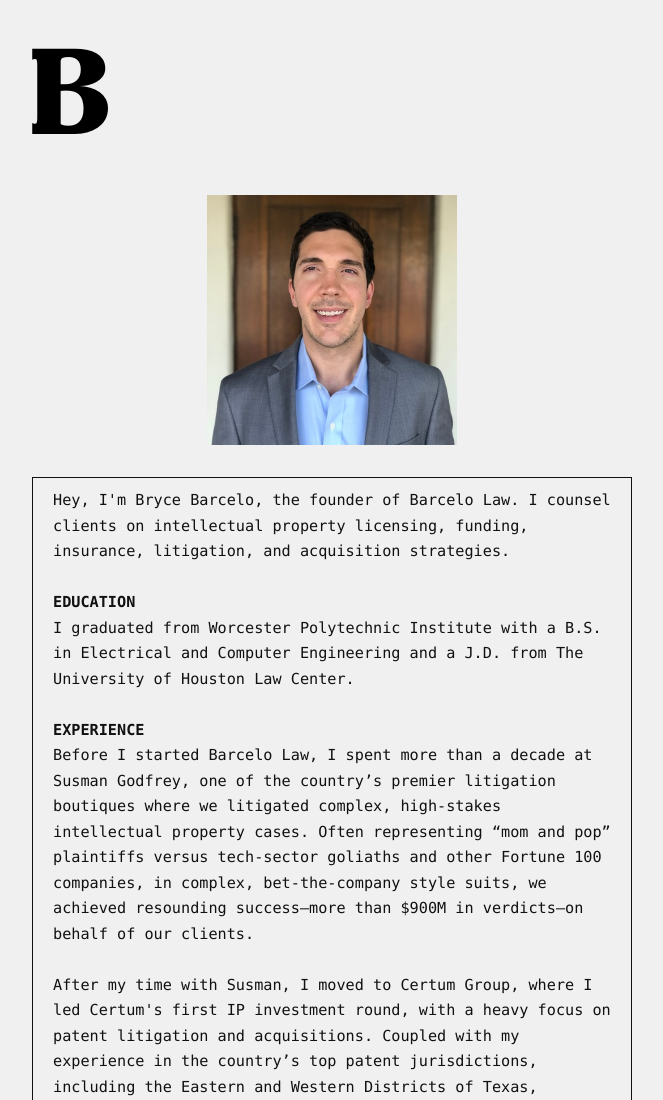
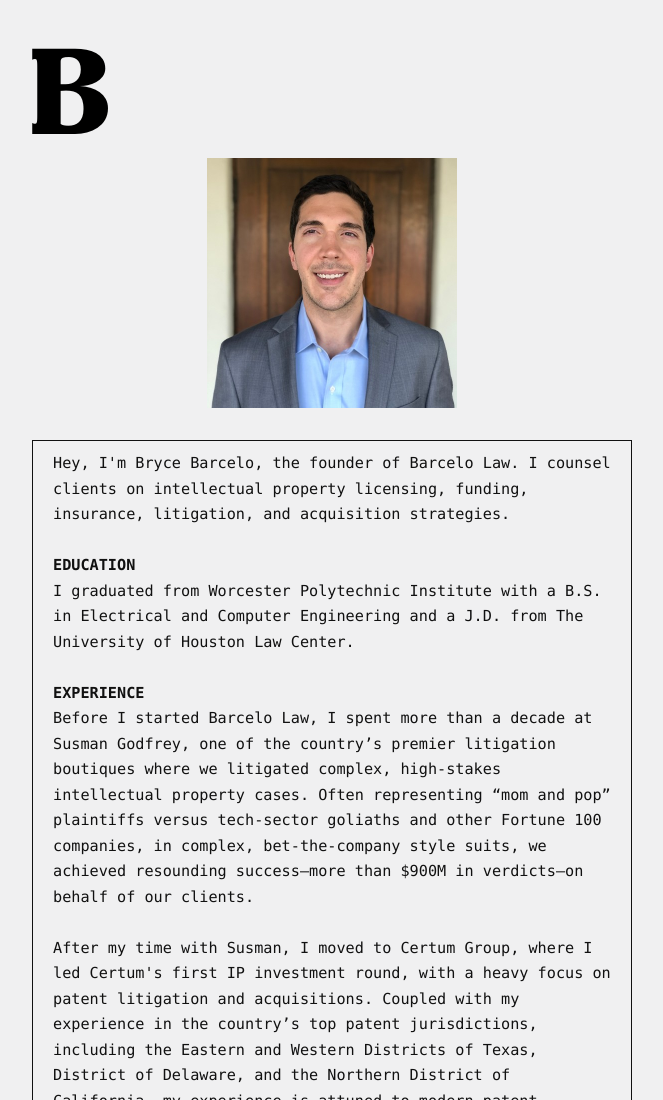
Before and after one commit to whiskeytangofoxy/blaw, a plain HTML site: page bio/index.html in a window 1280 px wide. Shown: the top 1100 px of the page, without its empty margins (308-971 px from the left). Drawn offline with Linux system fonts and the light colour scheme.

Commit message:
Update style.css

```diff
--- a/assets/style.css
+++ b/assets/style.css
@@ -41,13 +41,13 @@ body {
   line-height: 1;
   color: #000;
   display: block;
-  margin: 0 0 0.2em -0.031em;
+  margin: 0 0 calc(1.5rem - 0.25em) -0.031em; /* visible gap under the B equals the gap above the text block (1.5rem) */
   padding: 0;
   text-decoration: none;
 }
 
 @media (max-width: 600px) {
-  .letter-b { font-size: 4em; margin-bottom: 0.25em; }
+  .letter-b { font-size: 4em; }
 }
 
 a { color: var(--link); text-underline-offset: 3px; }
@@ -65,7 +65,7 @@ img { max-width: 100%; height: auto; display: block; }
   font-size: 1rem;
 }
 
-.headshot { width: 250px; margin: 1rem auto 2rem; }
+.headshot { width: 250px; margin: 0 auto 2rem; }
 
 h2 {
   font-size: 0.95rem;
```
